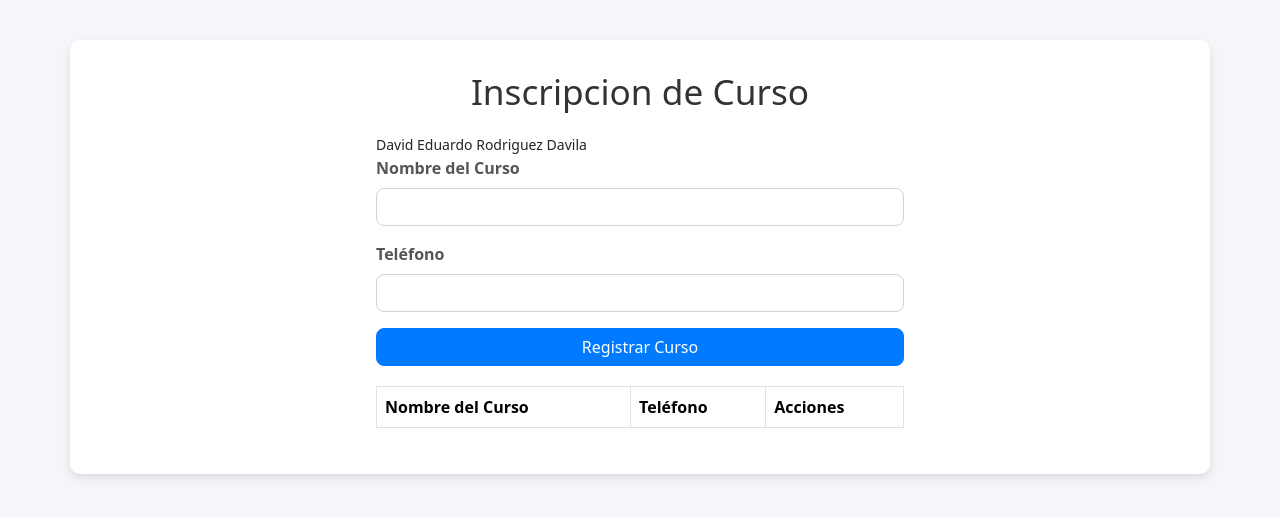
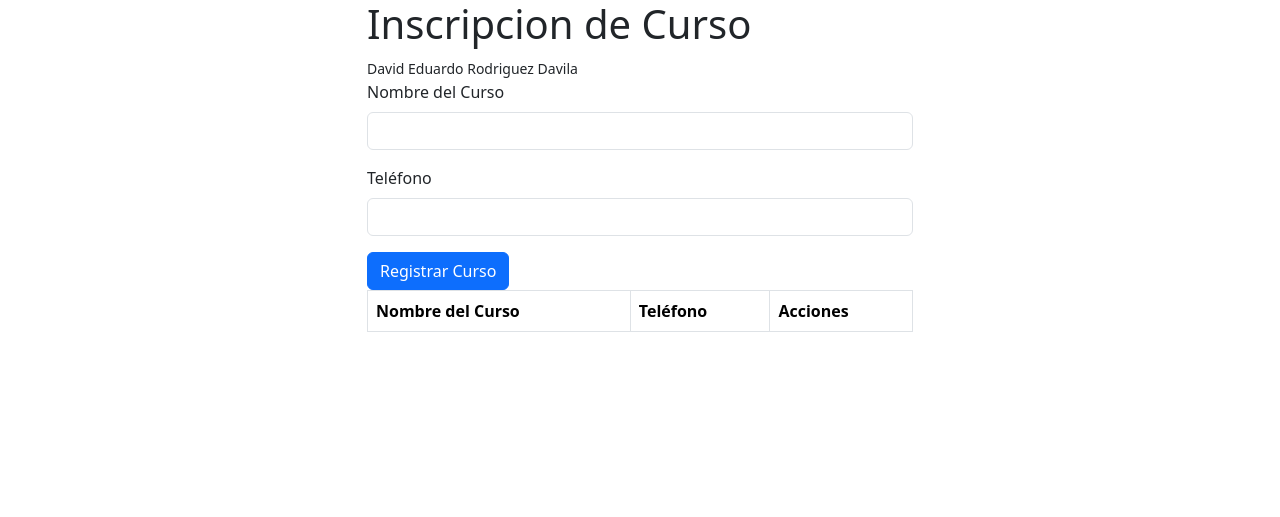
Before and after one commit to EdwScarlet/flask7b, a Python web app: template templates/app.html in a window 1280 px wide. Shown: the top 517 px of the page. Run offline with Jinja, Linux system fonts and the light colour scheme; the template is opened without the code that fills it, so the values that code supplies are empty; some libraries are stand-ins or nearby versions.

Commit message:
Update app.html

```diff
--- a/templates/app.html
+++ b/templates/app.html
@@ -9,85 +9,7 @@
     <link href="https://cdn.jsdelivr.net/npm/bootstrap@5.3.3/dist/css/bootstrap.min.css" rel="stylesheet">
     <script src="https://code.jquery.com/jquery-3.7.1.min.js"></script>
     <script src="https://cdnjs.cloudflare.com/ajax/libs/jquery-validate/1.19.5/jquery.validate.min.js"></script>
-    <style>
-        body {
-            background-color: #f4f6f9;
-        }
 
-        .container {
-            background-color: white;
-            border-radius: 10px;
-            padding: 30px;
-            box-shadow: 0 4px 8px rgba(0, 0, 0, 0.1);
-            margin-top: 40px;
-        }
-
-        h1 {
-            font-size: 2.2rem;
-            color: #333;
-            text-align: center;
-            margin-bottom: 20px;
-        }
-
-        .form-label {
-            font-weight: bold;
-            color: #555;
-        }
-
-        .form-control {
-            border-radius: 8px;
-            border-color: #ced4da;
-        }
-
-        .btn-primary {
-            background-color: #007bff;
-            border-color: #007bff;
-            border-radius: 8px;
-            width: 100%;
-        }
-
-        .btn-primary:hover {
-            background-color: #0056b3;
-        }
-
-        .btn-info {
-            background-color: #17a2b8;
-            border-radius: 8px;
-            width: 100%;
-        }
-
-        .btn-info:hover {
-            background-color: #117a8b;
-        }
-
-        table {
-            margin-top: 20px;
-        }
-
-        th {
-            background-color: #007bff;
-            color: white;
-        }
-
-        td,
-        th {
-            padding: 12px;
-            text-align: left;
-        }
-
-        .btn-warning {
-            border-radius: 6px;
-        }
-
-        .btn-danger {
-            border-radius: 6px;
-        }
-
-        #searchInput {
-            border-radius: 8px;
-            margin-bottom: 10px;
-        }
-    </style>
 </head>
 
 <body>
```
